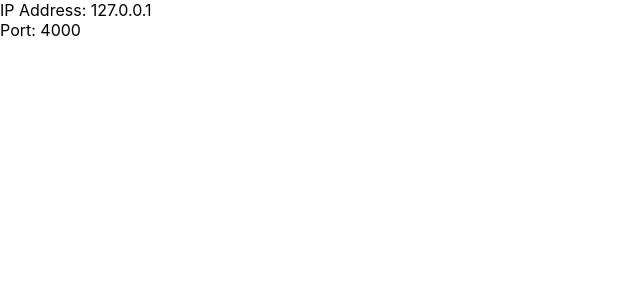
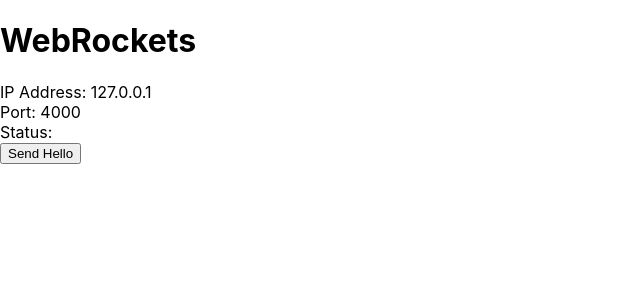
Before and after one commit to stuartthompson/rusttcpserverui, a React (Create React App) app: page / in a window 1280 px wide. Shown: the top 300 px of the page, without its empty margins (0-640 px from the left). Built offline with nearby package versions, Linux system fonts and the light colour scheme; no server answers.

Commit message:
Starting to build out a UI.

```diff
--- a/src/components/serverStatus.js
+++ b/src/components/serverStatus.js
@@ -3,13 +3,15 @@ import React from "react";
 /**
  * Renders a server status component.
  *
+ * @param {*} connectionInfo - IP and port of websocket server.
  * @param {*} status - An object describing the status of the server.
  */
-const ServerStatus = ({status}) => {
+const ServerStatus = ({connectionInfo, status}) => {
   return (
     <>
-      <div>IP Address: {status.ip}</div>
-      <div>Port: {status.port}</div>
+      <div>IP Address: {connectionInfo.ip}</div>
+      <div>Port: {connectionInfo.port}</div>
+      <div>Status: {status}</div>
     </>
   );
 };
--- a/src/screens/homeScreen.js
+++ b/src/screens/homeScreen.js
@@ -1,17 +1,67 @@
-import React from 'react';
+import React, { useState, useEffect, useRef } from 'react';
 import ServerStatus from '../components/serverStatus';
 
 /**
  * Renders the application home screen.
  */
 const HomeScreen = () => {
-    const serverStatus = {
-        ip: '127.0.0.1',
-        port: '4000'
+    const IP = "127.0.0.1";
+    const PORT = "4000";
+
+    const [serverStatus, setServerStatus] = useState("None");
+
+    const connectionInfo = {
+        ip: IP,
+        port: PORT
     };
 
+    const websocket = useRef();
+
+    const onWebSocketOpen = e => {
+        console.log(`Websocket opened.`);
+    };
+
+    const onWebSocketError = e => {
+        console.log("Error: " + JSON.stringify(e));
+    };
+
+    const onWebSocketMessage = e => {
+        console.log("Message received.");
+        console.log(`Received: ${e.data}`);
+        parseMessage(e.data);
+    };
+
+    /**
+     * Parses a message received from the server.
+     * @param {*} msg - The message to parse.
+     */
+    const parseMessage = msg => {
+        const m = JSON.parse(msg);
+        setServerStatus(msg.serverStatus);
+    };
+
+    const onWebSocketClose = () => {
+        console.log(`Websocket closed.`);
+    };
+
+    useEffect(() => {
+        websocket.current = new WebSocket(`ws://${IP}:${PORT}`)
+        websocket.current.onopen = onWebSocketOpen;
+        websocket.current.onerror = onWebSocketError;
+        websocket.current.onmessage = onWebSocketMessage;
+        websocket.current.onclose = onWebSocketClose;
+    }, []);
+
+    const onSendHelloClicked = () => {
+        websocket.current.send("Hello!");
+    }
+
     return (
-        <ServerStatus status={serverStatus} />
+        <>
+            <h1>WebRockets</h1>
+            <ServerStatus connectionInfo={connectionInfo} status={status} />
+            <input type="button" value="Send Hello" onClick={onSendHelloClicked} />
+        </>
     );
 };
 
```
